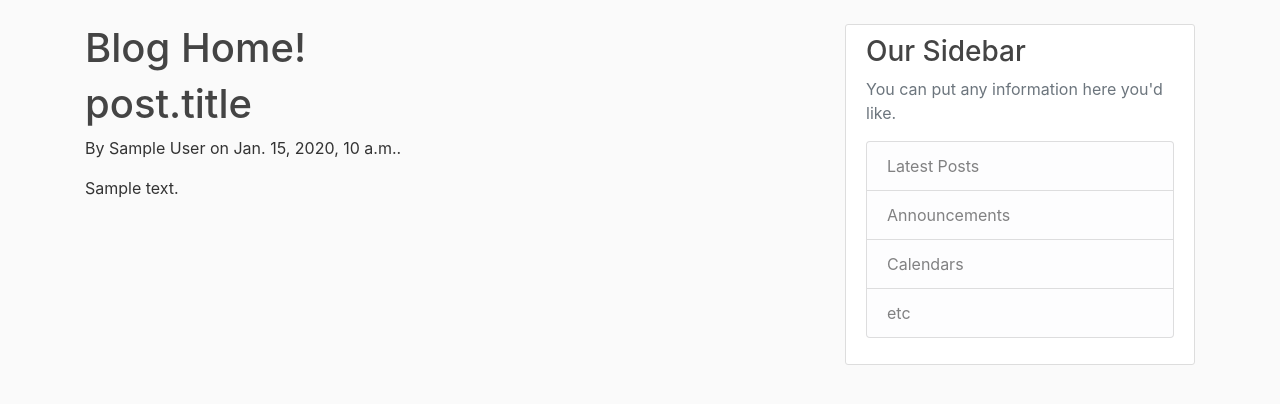
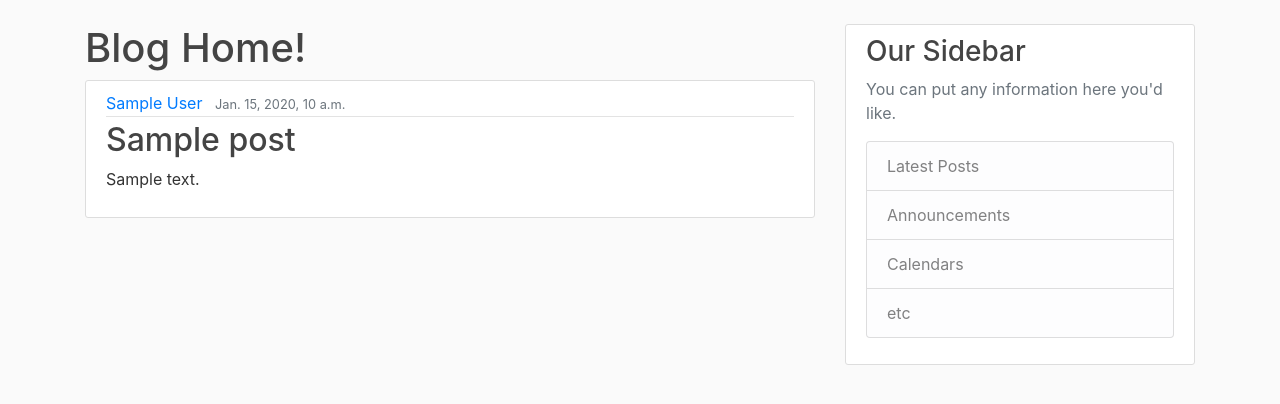
Before and after one commit to manishSbisht/Django-Blog, a Django app: template blog/templates/blog/home.html in a window 1280 px wide. Shown: the part 56-460 px from the top of the page. Run offline with Django 3.2, Linux system fonts and the light colour scheme; the template is opened without the code that fills it: most values are stand-ins (such as "Sample title", 1, 10 or a date in 2020); some libraries are stand-ins or nearby versions.

Commit message:
add custom styling to each blog post on homepage

```diff
--- a/blog/templates/blog/home.html
+++ b/blog/templates/blog/home.html
@@ -4,9 +4,16 @@
 
 <h1>Blog Home!</h1>
 {%for post in posts %}
-<h1>post.title</h1>
-<p>By {{post.author}} on {{post.date_posted}}.</p>
-<p>{{post.content}}</p>
+<article class="media content-section">
+    <div class="media-body">
+        <div class="article-metadata">
+            <a class="mr-2" href="#">{{ post.author }}</a>
+            <small class="text-muted">{{ post.date_posted }}</small>
+        </div>
+        <h2><a class="article-title" href="#">{{ post.title }}</a></h2>
+        <p class="article-content">{{ post.content }}</p>
+    </div>
+</article>
 {%endfor%}
 
 {%endblock content%}
```
